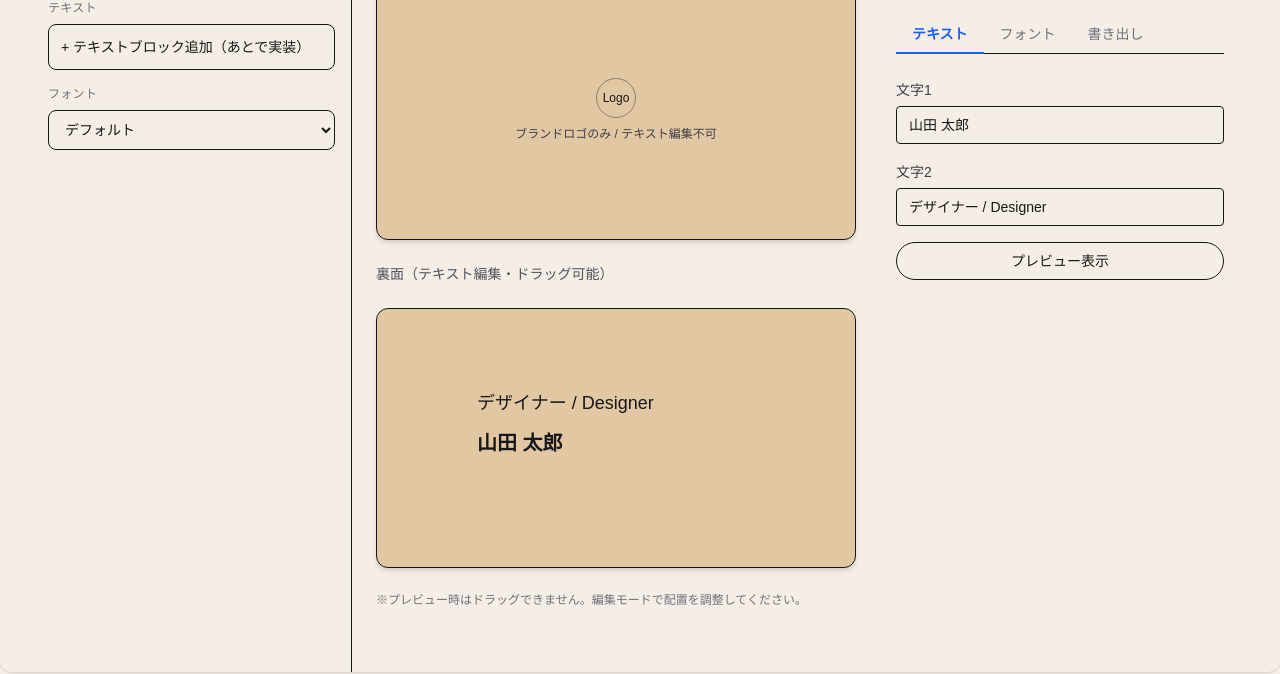
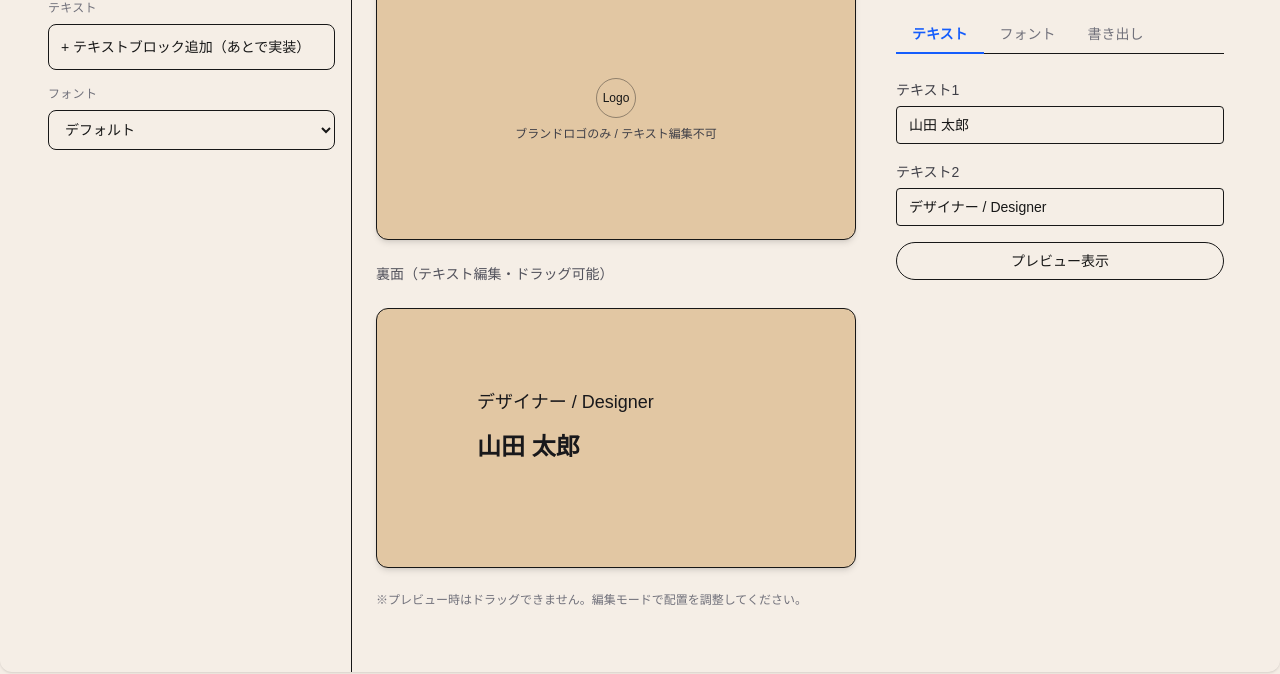
Before and after one commit to muu-ima/muu-cardcraft-lite, a Next.js app: page /editor in a window 1280 px wide. Shown: the part 177-851 px from the top of the page. Built offline with nearby package versions, Linux system fonts and the light colour scheme.

Commit message:
feat:テキストブロックを配列管理に変更

```diff
--- a/app/editor/CardEditor.tsx
+++ b/app/editor/CardEditor.tsx
@@ -1,160 +1,40 @@
 "use client";
 
-import { useEffect, useRef, useState } from "react";
+import { useState } from "react";
 import ModalPreview from "@/app/components/ModalPreview";
-import Toolbar from "../components/Toolbar";
+import { useCardBlocks } from "@/hooks/useCardBlocks";
+import Toolbar from "@/app/components/Toolbar";
 
 export default function Home() {
+  const {
+    blocks,
+    updateText,
+    handleMouseDown,
+    cardRef,
+    blockRefs,
+    downloadImage,
+  } = useCardBlocks();
+
   const [activeTab, setActiveTab] = useState<"text" | "font" | "export">(
     "text"
   );
   const [fontFamily, setFontFamily] = useState("default");
-  // テキスト2つ
-  const [text1, setText1] = useState("山田 太郎");
-  const [text2, setText2] = useState("デザイナー / Designer");
-
-  // 位置
-  const [pos1, setPos1] = useState({ x: 100, y: 120 });
-  const [pos2, setPos2] = useState({ x: 100, y: 80 });
-
-  // ドラッグ
-  const [isDragging, setIsDragging] = useState(false);
-  const [dragTarget, setDragTarget] = useState<"text1" | "text2" | null>(null);
-  const [offset, setOffset] = useState({ x: 0, y: 0 });
-
-  // プレビュー
   const [isPreview, setIsPreview] = useState(false);
-
-  // 裏面カード用の ref（ダウンロード対象）
-  const cardRef = useRef<HTMLDivElement | null>(null);
-
-  // テキスト要素の幅を測るための ref
-  const text1Ref = useRef<HTMLDivElement | null>(null);
-  const text2Ref = useRef<HTMLDivElement | null>(null);
-
-  const handleMouseDown = (
-    e: React.MouseEvent<HTMLDivElement>,
-    target: "text1" | "text2"
-  ) => {
-    if (isPreview) return;
-
-    e.preventDefault();
-    setDragTarget(target);
-    setIsDragging(true);
-
-    const rect = cardRef.current!.getBoundingClientRect();
-    const pos = target === "text1" ? pos1 : pos2;
-
-    setOffset({
-      x: e.clientX - rect.left - pos.x,
-      y: e.clientY - rect.top - pos.y,
-    });
-  };
-
-  useEffect(() => {
-    const handleMove = (e: MouseEvent) => {
-      if (!isDragging || !dragTarget || !cardRef.current) return;
-
-      const cardRect = cardRef.current.getBoundingClientRect();
-
-      // どちらのテキストを操作しているか判定
-      const targetEl =
-        dragTarget === "text1" ? text1Ref.current : text2Ref.current;
-
-      if (!targetEl) return;
-
-      const textRect = targetEl.getBoundingClientRect();
-      const textWidth = textRect.width;
-
-      // 移動後のX座標
-      const rawX = e.clientX - cardRect.left - offset.x;
-
-      // 右端の制限値（カード幅 - テキスト幅）
-      const maxX = cardRect.width - textWidth;
-
-      // カード内に収まるよう制限
-      const newX = Math.max(0, Math.min(maxX, rawX));
-
-      // Y軸（今回は制限そのまま）
-      const rawY = e.clientY - cardRect.top - offset.y;
-      const maxY = cardRect.height - 20;
-      const newY = Math.max(0, Math.min(maxY, rawY));
-
-      if (dragTarget === "text1") {
-        setPos1({ x: newX, y: newY });
-      } else {
-        setPos2({ x: newX, y: newY });
-      }
-    };
-
-    const handleUp = () => {
-      setIsDragging(false);
-      setDragTarget(null);
-    };
-
-    window.addEventListener("mousemove", handleMove);
-    window.addEventListener("mouseup", handleUp);
-
-    return () => {
-      window.removeEventListener("mousemove", handleMove);
-      window.removeEventListener("mouseup", handleUp);
-    };
-  }, [isDragging, dragTarget, offset]);
-
-  // 📌 PNG/JPEG ダウンロード（裏面カード）
-  const downloadImage = async (format: "png" | "jpeg") => {
-    if (!cardRef.current) return;
-
-    const canvas = document.createElement("canvas");
-    canvas.width = 480 * 2;
-    canvas.height = 260 * 2;
-
-    const ctx = canvas.getContext("2d")!;
-    ctx.scale(2, 2);
-
-    const rect = cardRef.current.getBoundingClientRect();
-    const style = window.getComputedStyle(cardRef.current);
-
-    // 背景
-    ctx.fillStyle = style.backgroundColor || "#ffffff";
-    ctx.fillRect(0, 0, rect.width, rect.height);
-
-    // 肩書き（上の行）← text2
-    ctx.font = "bold 24px sans-serif";
-    ctx.fillStyle = "#1a1a1a";
-    ctx.fillText(text1, pos1.x, pos1.y + 18);
-
-    // テキスト2
-    ctx.font = "bold 24px sans-serif";
-    ctx.fillText(text2, pos2.x, pos2.y + 24);
-
-    const link = document.createElement("a");
-    link.download = `card.${format}`;
-    link.href =
-      format === "png"
-        ? canvas.toDataURL("image/png")
-        : canvas.toDataURL("image/jpeg", 0.92);
-
-    link.click();
-  };
 
   return (
     <div className="flex min-h-screen w-full font-sans dark:bg-black">
       {/* 左：ツールバー */}
       <Toolbar />
 
-      {/* 右：元のエディタレイアウト（ちょい右にずらした感じ） */}
+      {/* 右：エディタ領域 */}
       <div className="flex-1 flex items-center justify-center">
-        <main className="flex min-h-screen w-full max-w-5xl flex-col items-center gap-10 py-16 px-6  dark:bg-neutral-900 lg:flex-row sm:items-start">
+        <main className="flex min-h-screen w-full max-w-5xl flex-col items-center gap-10 py-16 px-6 dark:bg-neutral-900 lg:flex-row sm:items-start">
           {/* 左：プレビュー（表面＋裏面） */}
           <section className="w-full flex-1 flex justify-center">
             <div className="space-y-6">
-              {/* 表面ラベル */}
               <p className="text-sm text-zinc-600">表面（サンプル）</p>
 
-              {/* 表面カード：固定デザインのイメージ */}
               <div className="relative w-[480px] h-[260px] rounded-xl border bg-[#e2c7a3] shadow-md flex items-center justify-center dark:bg-neutral-800">
-                {/* 実際はロゴ画像を置く想定 */}
                 <div className="flex flex-col items-center gap-2">
                   <div className="w-10 h-10 rounded-full border border-zinc-900/40 dark:border-zinc-50/40 flex items-center justify-center text-xs">
                     Logo
@@ -165,43 +45,39 @@ export default function Home() {
                 </div>
               </div>
 
-              {/* 裏面ラベル */}
               <p className="mt-4 text-sm text-zinc-600">
                 裏面（テキスト編集・ドラッグ可能）
               </p>
 
-              {/* 裏面カード：編集対象 */}
               <div
                 ref={cardRef}
                 className="relative w-[480px] h-[260px] rounded-xl border bg-[#e2c7a3] shadow-md dark:bg-neutral-800 overflow-hidden"
               >
-                {/* テキスト1 */}
+                {blocks.map((block) => (
                   <div
-                  ref={text1Ref}
-                  onMouseDown={(e) => handleMouseDown(e, "text1")}
+                    key={block.id}
+                    ref={(el) => {
+                      blockRefs.current[block.id] = el;
+                    }}
+                    onMouseDown={(e) => handleMouseDown(e, block.id)}
                     style={{
-                    top: pos1.y,
-                    left: pos1.x,
+                      top: block.y,
+                      left: block.x,
                       cursor: isPreview ? "default" : "move",
                     }}
-                  className="absolute text-xl font-bold text-zinc-900 dark:text-zinc-50 select-none whitespace-nowrap"
+                    className={`absolute select-none whitespace-nowrap text-zinc-900 dark:text-zinc-50 ${
+                      block.fontWeight === "bold" ? "font-bold" : "font-normal"
+                    }`}
                   >
-                  {text1}
+                    <span
+                      style={{
+                        fontSize: `${block.fontSize}px`,
+                      }}
+                    >
+                      {block.text}
+                    </span>
                   </div>
-
-                {/* テキスト2 */}
-                <div
-                  ref={text2Ref}
-                  onMouseDown={(e) => handleMouseDown(e, "text2")}
-                  style={{
-                    top: pos2.y,
-                    left: pos2.x,
-                    cursor: isPreview ? "default" : "move",
-                  }}
-                  className="absolute text-lg text-zinc-900 dark:text-zinc-50 select-none whitespace-nowrap"
-                >
-                  {text2}
-                </div>
+                ))}
               </div>
 
               <p className="text-xs text-zinc-500">
@@ -210,8 +86,7 @@ export default function Home() {
             </div>
           </section>
 
-          {/* 右：コントロール（フォーム） */}
-          {/* 右：インスペクタ（タブ付き） */}
+          {/* 右：インスペクタ */}
           <section className="w-full max-w-md space-y-4 lg:mx-auto">
             <h1 className="text-2xl font-semibold tracking-tight text-black dark:text-zinc-50">
               シンプルデザイン（裏面デザイン）
@@ -251,32 +126,22 @@ export default function Home() {
               </button>
             </div>
 
-            {/* タブの中身 */}
+            {/* タブ中身 */}
             {activeTab === "text" && (
               <div className="space-y-4 pt-2">
-                <div>
+                {blocks.map((block, index) => (
+                  <div key={block.id}>
                     <label className="text-sm text-zinc-700 dark:text-zinc-200">
-                    文字1
+                      テキスト{index + 1}
                     </label>
                     <input
-                    value={text1}
-                    onChange={(e) => setText1(e.target.value)}
+                      value={block.text}
+                      onChange={(e) => updateText(block.id, e.target.value)}
                       disabled={isPreview}
                       className="mt-1 w-full rounded border px-3 py-2 text-sm dark:bg-neutral-800 dark:text-zinc-50"
                     />
                   </div>
-
-                <div>
-                  <label className="text-sm text-zinc-700 dark:text-zinc-200">
-                    文字2
-                  </label>
-                  <input
-                    value={text2}
-                    onChange={(e) => setText2(e.target.value)}
-                    disabled={isPreview}
-                    className="mt-1 w-full rounded border px-3 py-2 text-sm dark:bg-neutral-800 dark:text-zinc-50"
-                  />
-                </div>
+                ))}
 
                 <button
                   onClick={() => setIsPreview((prev) => !prev)}
@@ -332,32 +197,33 @@ export default function Home() {
         </main>
       </div>
 
-      {/* 🔍 モーダル（ルートの中ならどこでもOK） */}
+      {/* 🔍 プレビューモーダル */}
       <ModalPreview
         open={isPreview}
         onClose={() => setIsPreview(false)}
         title="名刺プレビュー（裏面）"
       >
-        <div className="relative w-[480px] h-[260px] rounded-xl border bg-[#e2c7a3] shadow-md dark:bg-neutral-800">
+        <div className="relative w-[480px] h-[260px] rounded-xl border bg-[#e2c7a3] shadow-md dark:bg-neutral-800 overflow-hidden">
+          {blocks.map((block) => (
             <div
+              key={block.id}
               style={{
-              top: pos1.y,
-              left: pos1.x,
+                top: block.y,
+                left: block.x,
               }}
-            className="absolute text-xl font-bold text-zinc-900 dark:text-zinc-50 select-none"
+              className={`absolute select-none whitespace-nowrap text-zinc-900 dark:text-zinc-50 ${
+                block.fontWeight === "bold" ? "font-bold" : "font-normal"
+              }`}
             >
-            {text1}
+              <span
+                style={{
+                  fontSize: `${block.fontSize}px`,
+                }}
+              >
+                {block.text}
+              </span>
             </div>
-
-          <div
-            style={{
-              top: pos2.y,
-              left: pos2.x,
-            }}
-            className="absolute text-lg text-zinc-900 dark:text-zinc-50 select-none"
-          >
-            {text2}
-          </div>
+          ))}
         </div>
       </ModalPreview>
     </div>
--- /dev/null
+++ b/hooks/useCardBlocks.ts
@@ -0,0 +1,144 @@
+"use client";
+
+import React, { useState, useRef, useEffect } from "react";
+
+export type Block = {
+  id: string;
+  text: string;
+  x: number;
+  y: number;
+  fontSize: number;
+  fontWeight: "normal" | "bold";
+};
+
+export function useCardBlocks() {
+  const [blocks, setBlocks] = useState<Block[]>([
+    {
+      id: "name",
+      text: "山田 太郎",
+      x: 100,
+      y: 120,
+      fontSize: 24,
+      fontWeight: "bold",
+    },
+    {
+      id: "title",
+      text: "デザイナー / Designer",
+      x: 100,
+      y: 80,
+      fontSize: 18,
+      fontWeight: "normal",
+    },
+  ]);
+
+  const [isDragging, setIsDragging] = useState(false);
+  const [daragTargetId, setDragTargetId] = useState<string | null>(null);
+  const [offset, setOffset] = useState({ x: 0, y: 0 });
+
+  const cardRef = useRef<HTMLDivElement | null>(null);
+const blockRefs = useRef<Record<string, HTMLDivElement | null>>({});
+
+  // テキスト変更
+  const updateText = (id: string, text: string) => {
+    setBlocks((prev) => prev.map((b) => (b.id === id ? { ...b, text } : b)));
+  };
+
+  // マウスダウン開始
+  const handleMouseDown = (e: React.MouseEvent<HTMLDivElement>, id: string) => {
+    if (!cardRef.current) return;
+
+    e.preventDefault();
+    setDragTargetId(id);
+    setIsDragging(true);
+
+    const cardRect = cardRef.current.getBoundingClientRect();
+    const block = blocks.find((b) => b.id === id);
+    if (!block) return;
+
+    setOffset({
+      x: e.clientX - cardRect.left - block.x,
+      y: e.clientY - cardRect.top - block.y,
+    });
+  };
+
+  // ドラッグ移動
+  useEffect(() => {
+    const handleMove = (e: MouseEvent) => {
+      if (!isDragging || !daragTargetId || !cardRef.current) return;
+
+      const cardRect = cardRef.current.getBoundingClientRect();
+      const targetEl = blockRefs.current[daragTargetId];
+      if (!targetEl) return;
+
+      const textRect = targetEl.getBoundingClientRect();
+      const textWidth = textRect.width;
+
+      const rawX = e.clientX - cardRect.left - offset.x;
+      const maxX = cardRect.width - textWidth;
+      const newX = Math.max(0, Math.min(maxX, rawX));
+
+      const rawY = e.clientY - cardRect.top - offset.y;
+      const maxY = cardRect.height - 20;
+      const newY = Math.max(0, Math.min(maxY, rawY));
+
+      setBlocks((prev) =>
+        prev.map((b) =>
+          b.id === daragTargetId ? { ...b, x: newX, y: newY } : b
+        )
+      );
+    };
+
+    const handleUp = () => {
+      setIsDragging(false);
+      setDragTargetId(null);
+    };
+
+    return () => {
+      window.addEventListener("mousemove", handleMove);
+      window.addEventListener("mouseup", handleUp);
+    };
+  }, [isDragging, daragTargetId, offset]);
+
+    // PNG / JPEG 書き出し
+    const downloadImage = async (format: "png" | "jpeg") => {
+        if(!cardRef.current)  return;
+
+        const canvas = document.createElement("canvas");
+        canvas.width = 400 * 2;
+        canvas.height = 260 * 2;
+
+        const ctx = canvas.getContext("2d")!;
+        ctx.scale(2, 2);
+
+        const rect = cardRef.current.getBoundingClientRect();
+        const style = window.getComputedStyle(cardRef.current);
+
+        ctx.fillStyle = style.backgroundColor || "#ffffff";
+        ctx.fillRect(0,0, rect.width, rect.height);
+
+        blocks.forEach((b) => {
+            const fontBase = `${b.fontSize}px sans-serif`;
+            ctx.font = b.fontWeight === "bold" ? `bold${fontBase}` : fontBase;
+            ctx.fillStyle = "#1a1a1a";
+            ctx.fillText(b.text, b.x, b.y + b.fontSize);
+        });
+
+        const link = document.createElement("a");
+        link.download = `card.${format}`;
+        link.href =
+            format === "png"
+                ? canvas.toDataURL("image/png")
+                : canvas.toDataURL("iamge/jpeg", 0.92);
+                link.click();
+    };
+
+    return {
+        blocks,
+        setBlocks,
+        updateText,
+        handleMouseDown,
+        cardRef,
+        blockRefs,
+        downloadImage,
+    }
+}
```
Lines whose indentation alone changed are shown as unchanged.
